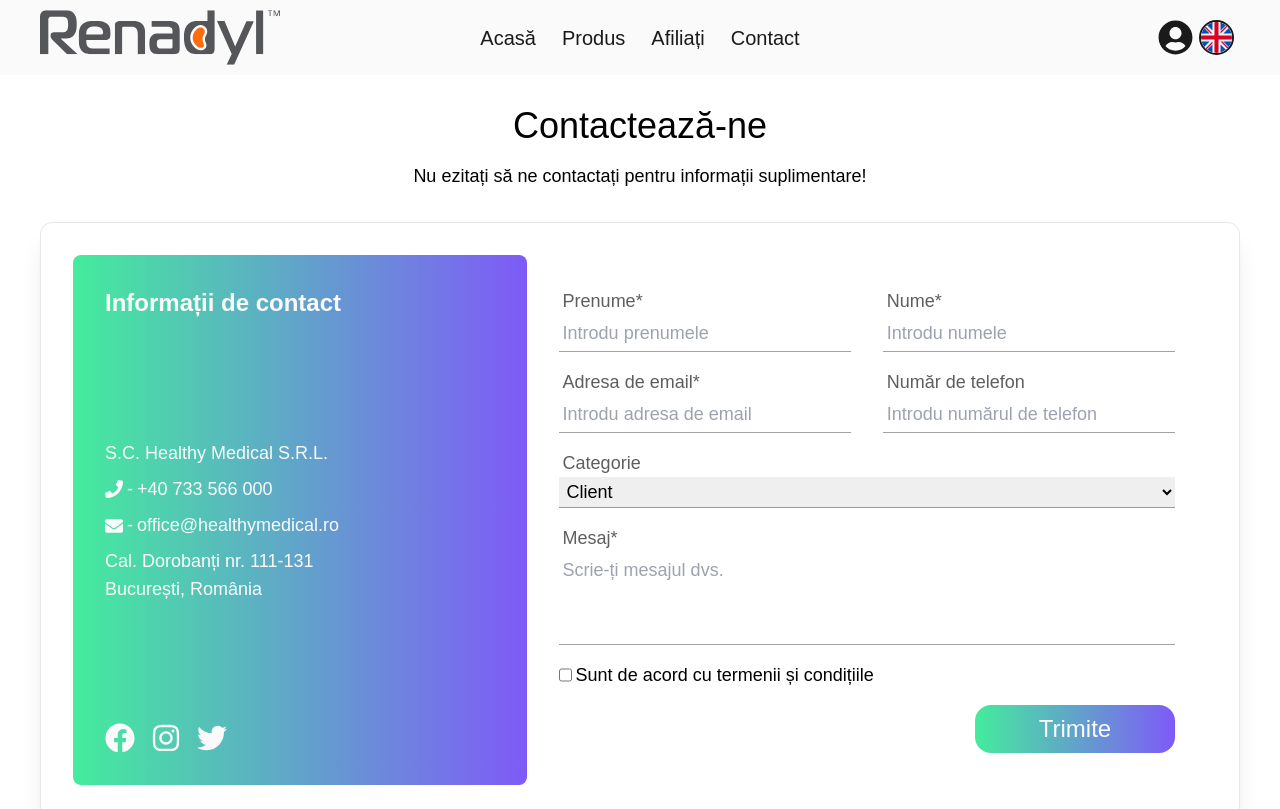
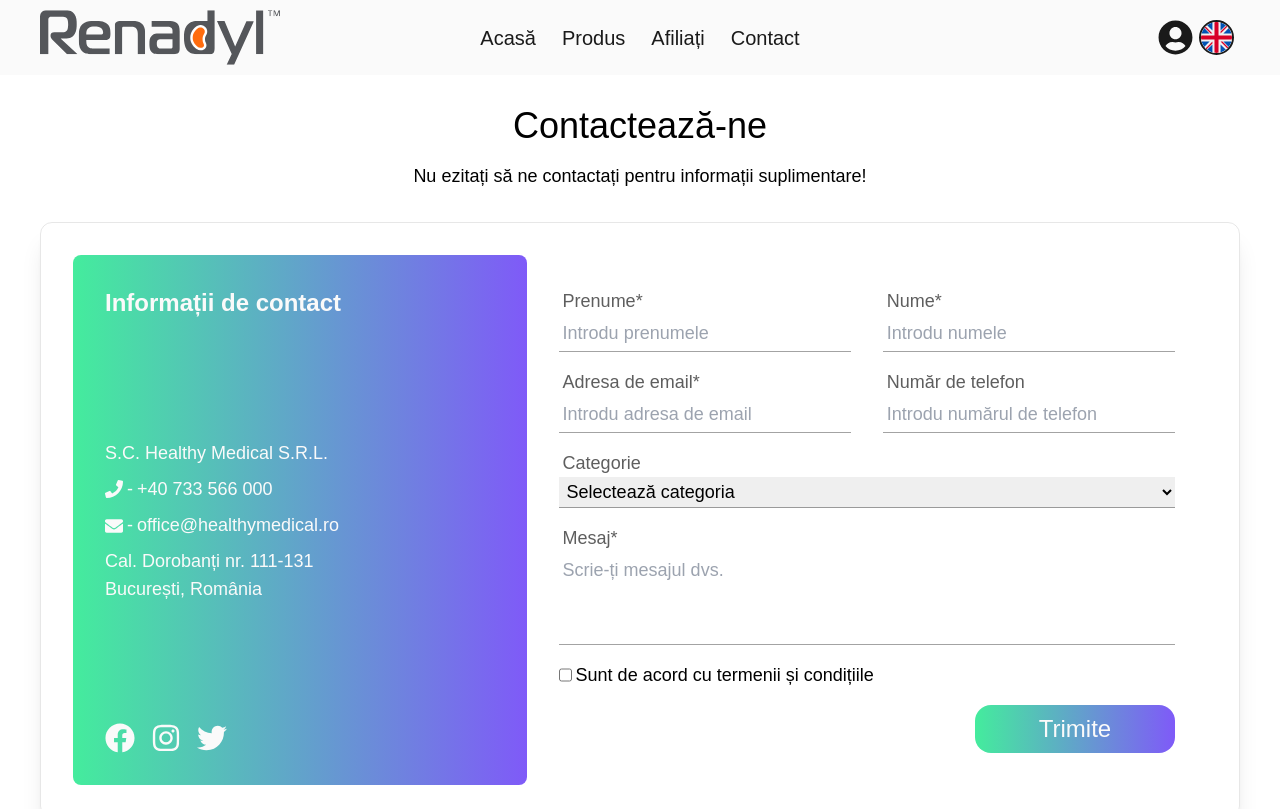
Before and after one commit to bucel-sebastian/renadyl, a Next.js app in the folder frontend/: page /en/contact in a window 1280 px wide. Shown: the top 809 px of the page. Built offline with nearby package versions, Linux system fonts and the light colour scheme; a web font is replaced by a local one.

Commit message:
added submit confirmation

```diff
--- a/frontend/components/ContactForm.js
+++ b/frontend/components/ContactForm.js
@@ -1,11 +1,13 @@
 'use client'
 
 import { useTranslations } from 'next-intl'
-import React from 'react'
+import React, { useState } from 'react'
 
 function ContactForm() {
 
     const t = useTranslations("Contact");
+
+    const [submitBtnEnabled, setSubmitBtnEnabled] = useState(true);
 
     const handleSubmit = async (event) => {
         event.preventDefault();
@@ -28,6 +30,9 @@ function ContactForm() {
 
             if(response.ok) {
                 console.log("Formularul a fost trimis cu succes!");
+
+                event.target.reset();
+                setSubmitBtnEnabled(false);
             } else {
                 console.error(`Eroare la trimiterea formularului: ${response.statusText}`);
             }
@@ -38,7 +43,9 @@ function ContactForm() {
 
   return (
     <form onSubmit={handleSubmit}>
+
         <div className='flex flex-col gap-4'>
+
             <div className='flex flex-row gap-8 max-md:flex-col max-md:gap-4'>
                 <div className='w-1/2 flex flex-col max-md:w-full '>
                     <label className='px-1 text-foregroundPrimary70'>
@@ -72,8 +79,8 @@ function ContactForm() {
                     <label className='px-1 text-foregroundPrimary70'>
                         {t("contact-form.type-label")}
                     </label>
-                    <select name='type' className='duration-300 transition-all outline-none border-b-[1px] border-foregroundPrimary40 focus:border-foregroundPrimary py-1 px-1 '>
-                        <option value="" disabled defaultValue>
+                    <select name='type' className='duration-300 transition-all outline-none border-b-[1px] border-foregroundPrimary40 focus:border-foregroundPrimary py-1 px-1 ' defaultValue="">
+                        <option value="" disabled>
                             {t("contact-form.type-options.opt-0")}
                         </option>
                         <option value="client">
@@ -99,9 +106,11 @@ function ContactForm() {
             <div className='flex flex-row gap-1'>
                 <input type='checkbox' name='gdpr' required /> Sunt de acord cu termenii și condițiile
             </div>
-            <button type='submit' className='block bg-gradient-to-r w-[200px] from-gradientGreen via-gradientPurple to-gradientGreen bg-[length:200%] bg-left hover:bg-right duration-500 ease transition-all text-center text-2xl text-backgroundPrimary rounded-2xl py-2 ml-auto mr-0'>
+            {!submitBtnEnabled ? (<h3 className='text-right text-gradientPurple'>{t("contact-form.message-success")}</h3>) : (<button type='submit' className='block bg-gradient-to-r w-[200px] from-gradientGreen via-gradientPurple to-gradientGreen bg-[length:200%] bg-left hover:bg-right duration-500 ease transition-all text-center text-2xl text-backgroundPrimary rounded-2xl py-2 ml-auto mr-0'>
                 {t("contact-form.submit-btn")}
-            </button>
+            </button>)}
+
+
         </div>
 
     </form>
--- a/frontend/messages/ro.json
+++ b/frontend/messages/ro.json
@@ -136,7 +136,8 @@
                 "opt-1": "Client",
                 "opt-2": "Medic",
                 "opt-3": "Distribuitor"
-            }
+            },
+            "message-success": "Mesajul dvs. a fost trimis!"
         }
     },
     "Under-construction": {
```
